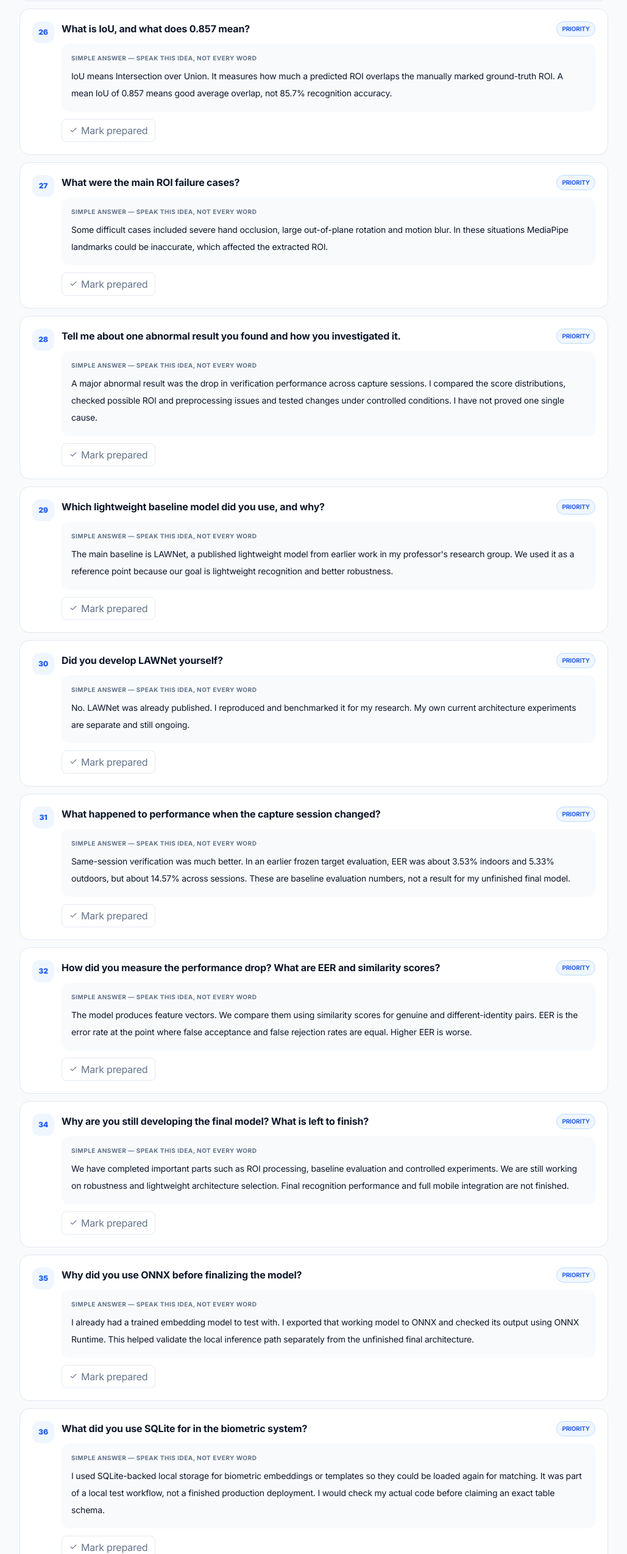
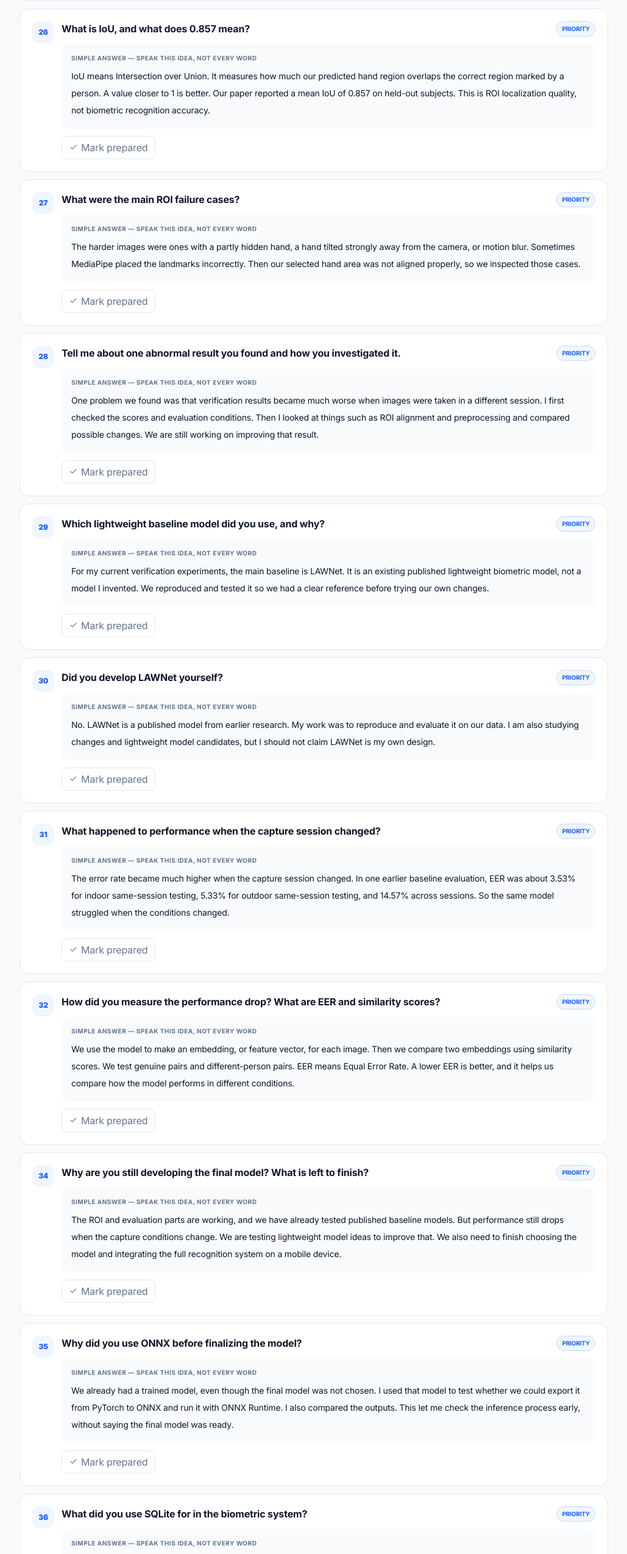
Before and after one commit to manideepreddyyanala4-svg/MANU-LEARNING_OS, a Next.js app: page /ase-final-day in a window 1280 px wide. Shown: the part 6617-9166 px from the top of the page at 61% size, without its empty margins (250-1279 px from the left). Built offline with nearby package versions, Linux system fonts and the light colour scheme.

Commit message:
Audit and rewrite research and semiconductor Q26-50

```diff
--- a/components/ase-final-day/questions.ts
+++ b/components/ase-final-day/questions.ts
@@ -119,55 +119,55 @@ const raw = [
       ],
       [
         "What is IoU, and what does 0.857 mean?",
-        "IoU means Intersection over Union. It measures how much a predicted ROI overlaps the manually marked ground-truth ROI. A mean IoU of 0.857 means good average overlap, not 85.7% recognition accuracy."
+        "IoU means Intersection over Union. It measures how much our predicted hand region overlaps the correct region marked by a person. A value closer to 1 is better. Our paper reported a mean IoU of 0.857 on held-out subjects. This is ROI localization quality, not biometric recognition accuracy."
       ],
       [
         "What were the main ROI failure cases?",
-        "Some difficult cases included severe hand occlusion, large out-of-plane rotation and motion blur. In these situations MediaPipe landmarks could be inaccurate, which affected the extracted ROI."
+        "The harder images were ones with a partly hidden hand, a hand tilted strongly away from the camera, or motion blur. Sometimes MediaPipe placed the landmarks incorrectly. Then our selected hand area was not aligned properly, so we inspected those cases."
       ],
       [
         "Tell me about one abnormal result you found and how you investigated it.",
-        "A major abnormal result was the drop in verification performance across capture sessions. I compared the score distributions, checked possible ROI and preprocessing issues and tested changes under controlled conditions. I have not proved one single cause."
+        "One problem we found was that verification results became much worse when images were taken in a different session. I first checked the scores and evaluation conditions. Then I looked at things such as ROI alignment and preprocessing and compared possible changes. We are still working on improving that result."
       ],
       [
         "Which lightweight baseline model did you use, and why?",
-        "The main baseline is LAWNet, a published lightweight model from earlier work in my professor's research group. We used it as a reference point because our goal is lightweight recognition and better robustness."
+        "For my current verification experiments, the main baseline is LAWNet. It is an existing published lightweight biometric model, not a model I invented. We reproduced and tested it so we had a clear reference before trying our own changes."
       ],
       [
         "Did you develop LAWNet yourself?",
-        "No. LAWNet was already published. I reproduced and benchmarked it for my research. My own current architecture experiments are separate and still ongoing."
+        "No. LAWNet is a published model from earlier research. My work was to reproduce and evaluate it on our data. I am also studying changes and lightweight model candidates, but I should not claim LAWNet is my own design."
       ],
       [
         "What happened to performance when the capture session changed?",
-        "Same-session verification was much better. In an earlier frozen target evaluation, EER was about 3.53% indoors and 5.33% outdoors, but about 14.57% across sessions. These are baseline evaluation numbers, not a result for my unfinished final model."
+        "The error rate became much higher when the capture session changed. In one earlier baseline evaluation, EER was about 3.53% for indoor same-session testing, 5.33% for outdoor same-session testing, and 14.57% across sessions. So the same model struggled when the conditions changed."
       ],
       [
         "How did you measure the performance drop? What are EER and similarity scores?",
-        "The model produces feature vectors. We compare them using similarity scores for genuine and different-identity pairs. EER is the error rate at the point where false acceptance and false rejection rates are equal. Higher EER is worse."
+        "We use the model to make an embedding, or feature vector, for each image. Then we compare two embeddings using similarity scores. We test genuine pairs and different-person pairs. EER means Equal Error Rate. A lower EER is better, and it helps us compare how the model performs in different conditions."
       ],
       [
         "What changes did you compare, and how did you decide if they helped?",
-        "I compared preprocessing and lightweight architecture changes under the same evaluation conditions. I checked more than one metric because an improvement in one number can come with a worse result elsewhere. I did not accept every good-looking result."
+        "I compared image-preprocessing methods and lightweight model changes. To make the comparison fair, I used the same dataset splits and evaluation rules. I checked several results, not just one good number. Some changes did not help, so the final model is still being selected."
       ],
       [
         "Why are you still developing the final model? What is left to finish?",
-        "We have completed important parts such as ROI processing, baseline evaluation and controlled experiments. We are still working on robustness and lightweight architecture selection. Final recognition performance and full mobile integration are not finished."
+        "The ROI and evaluation parts are working, and we have already tested published baseline models. But performance still drops when the capture conditions change. We are testing lightweight model ideas to improve that. We also need to finish choosing the model and integrating the full recognition system on a mobile device."
       ],
       [
         "Why did you use ONNX before finalizing the model?",
-        "I already had a trained embedding model to test with. I exported that working model to ONNX and checked its output using ONNX Runtime. This helped validate the local inference path separately from the unfinished final architecture."
+        "We already had a trained model, even though the final model was not chosen. I used that model to test whether we could export it from PyTorch to ONNX and run it with ONNX Runtime. I also compared the outputs. This let me check the inference process early, without saying the final model was ready."
       ],
       [
         "What did you use SQLite for in the biometric system?",
-        "I used SQLite-backed local storage for biometric embeddings or templates so they could be loaded again for matching. It was part of a local test workflow, not a finished production deployment. I would check my actual code before claiming an exact table schema."
+        "SQLite is a small database that works locally. In our local biometric test, it was used to store the feature vectors, called embeddings or templates, so we could load them again and compare them during matching. It was a test setup, not a finished production system."
       ],
       [
         "Did you deploy the final model on a smartphone?",
-        "No. The team has used a phone app for collecting images, and I have worked with local inference and mobile-oriented validation. But the complete final recognition system has not been deployed as a finished smartphone app."
+        "Not yet. We already used a mobile application to collect hand pictures, and we have tested an inference pipeline using ONNX Runtime. But the complete recognition model has not been integrated and finished as a mobile application. Mobile deployment is our next goal."
       ],
       [
         "Tell me about your AIAT 2026 paper and your contribution.",
-        "The accepted paper is 'Landmark-Based Dorsal Hand Vein ROI Extraction from Unconstrained RGB Images.' I am a co-author and will present it in Tokyo in December 2026. My work included ROI implementation, evaluation and checking results. It is accepted, not yet presented."
+        "The paper is called 'Landmark-Based Dorsal Hand Vein ROI Extraction from Unconstrained RGB Images.' It explains how we find a consistent region on the back of the hand from ordinary RGB photos. I worked on the processing and evaluation side. I am a co-author, and the paper is accepted for presentation at AIAT 2026 in Tokyo this December."
       ]
     ]
   },
@@ -183,47 +183,47 @@ const raw = [
       ],
       [
         "What does OSAT stand for?",
-        "OSAT means Outsourced Semiconductor Assembly and Test. Chip companies can use specialized companies such as ASE for packaging and testing services."
+        "OSAT means Outsourced Semiconductor Assembly and Test. It means a company like ASE provides packaging and testing services for semiconductor customers."
       ],
       [
         "Explain the complete semiconductor flow from design to shipment.",
-        "First the chip is designed, then manufactured on a silicon wafer. The dies may go through wafer probing or CP. The wafer is cut, selected dies are packaged, and the packaged devices go through final test or FT. Good units are packed and shipped."
+        "First, a company designs the chip. Then a foundry makes many chips on a silicon wafer. The dies may be tested while still on the wafer; this is CP or wafer probe. Next the wafer is cut into dies. The selected dies are packaged, and the packaged chips go through FT, or final test. Passing devices are packed and shipped."
       ],
       [
         "What is the difference between a wafer, die and packaged chip?",
-        "A wafer is the large round silicon disk. A die is one small chip area cut from the wafer. A packaged chip is the die protected and connected inside a package."
+        "A wafer is a large round silicon disk with many chips on it. A die is one small chip on that wafer. After the die is put into a protective package with electrical connections, we call it a packaged chip."
       ],
       [
         "What is the difference between a chip-design company, foundry and ASE?",
-        "The design company creates the circuit design. The foundry manufactures it on silicon wafers. ASE mainly provides assembly and testing services. Exact services vary by customer and product."
+        "The design company decides what the chip should do and designs the circuits. The foundry manufactures those circuits on a silicon wafer. ASE mainly takes care of packaging and testing, depending on what the customer needs."
       ],
       [
         "When a processed wafer arrives at ASE, what happens next?",
-        "Depending on the customer flow, ASE may perform wafer probing, identify passing dies, separate the dies, package them, run final tests, then pack and ship the good devices."
+        "It depends on which services the customer orders. In a common flow, ASE can test the dies on the wafer using CP, then the wafer is cut, good dies are packaged, and the packaged chips go through final test. Passing products are then packed and shipped."
       ],
       [
         "What is CP or wafer probing?",
-        "CP, also called wafer probe or wafer sort, electrically tests dies while they are still on the wafer. A prober, probe card and ATE are commonly used."
+        "CP means Chip Probe, often called wafer probe or wafer sort. It means testing each die before cutting and packaging it. A prober positions the wafer, a probe card touches the die, and ATE runs the electrical tests."
       ],
       [
         "What is FT or final test?",
-        "Final test is electrical testing after the semiconductor has been packaged. The handler positions the device in a socket or test interface, and ATE runs tests and collects results."
+        "FT means Final Test. It happens after the chip is packaged. A handler moves the devices to the test position, and ATE runs electrical tests to see whether each chip meets the required limits."
       ],
       [
         "What is the difference between CP and FT?",
-        "CP is before packaging and tests dies on the wafer through a probe card. FT is after packaging and tests packaged devices through sockets and test hardware."
+        "CP tests the die while it is still on the wafer, before packaging. FT tests the chip after it has been packaged. An easy way to remember it is: CP before packaging, FT after packaging."
       ],
       [
         "What is wafer dicing?",
-        "Dicing cuts the wafer into individual silicon dies so selected dies can continue to assembly."
+        "Dicing means cutting the large silicon wafer into separate small dies. After that, good dies can move to the packaging stage."
       ],
       [
         "Explain the main packaging steps.",
-        "A simple example is die preparation, die attach, wire bonding or flip chip, molding or protection, possible plating and marking, then trim/form where needed. The exact steps depend on the package."
+        "A simple packaging flow is: prepare the die, attach it to a base, connect it using tiny wires or flip-chip bumps, protect it with molding, and do marking and any required finishing steps such as plating or trim and form. Then it can go for final testing. The exact steps depend on the package type."
       ],
       [
         "What is the difference between wire bonding and flip chip?",
-        "Wire bonding uses tiny wires to connect a die to the package. Flip chip places the die face-down and uses small bumps to make the connections."
+        "With wire bonding, tiny metal wires connect the die to the package. With flip chip, the die is turned face-down and connected through small bumps. Both methods make electrical connections, but they do it in different ways."
       ],
       [
         "Why does a chip need packaging?",
```
